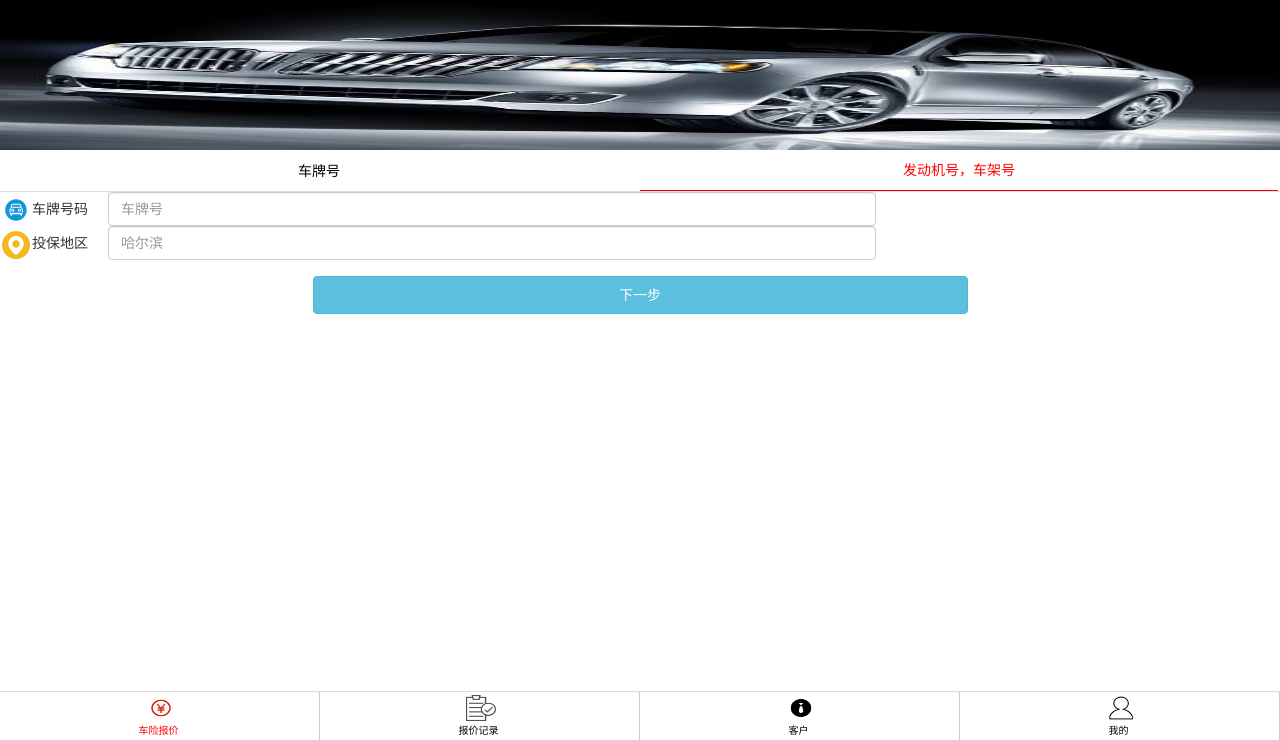
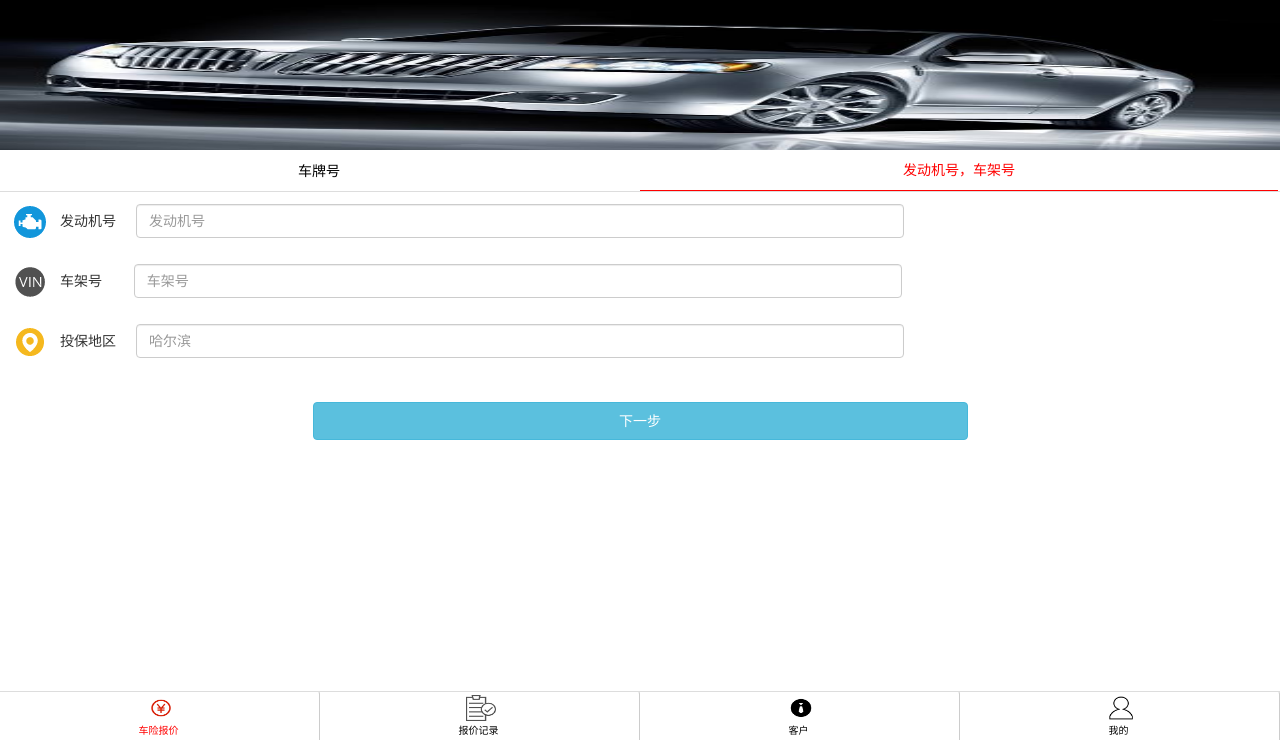
Before and after one commit to wty8023/ROBOT-JOX-app, a plain HTML site: page 01首页.html in a window 1280 px wide. Both pictures are taken after a click on the link "发动机号，车架号". Shown: the part 60-800 px from the top of the page. Drawn offline with Linux system fonts and the light colour scheme.

Commit message:
app的首页QAQ完成

```diff
--- a/01首页.html
+++ b/01首页.html
@@ -31,11 +31,12 @@
                             <span><img src="img/地区.png" alt=""/>投保地区<input type="text" class="form-control" placeholder="哈尔滨"/></span>
 
                         </div>
-                        <div class="tab-pane fade" id="engine">
-                            <span><img src="img/汽车.png" alt=""/>车牌号码<input type="text" class="form-control" placeholder="车牌号"/></span>
+                        <div class="tab-pane fade form-group" id="engine">
+                            <span><img src="img/发动机号.png" alt=""/>发动机号<input type="text" class="form-control" placeholder="发动机号"/></span>
+                            <br/>
+                            <span><img src="img/车架号.png" alt=""/>车架号&nbsp;&nbsp;&nbsp;<input type="text" class="form-control" placeholder="车架号"/></span>
                             <br/>
                             <span><img src="img/地区.png" alt=""/>投保地区<input type="text" class="form-control" placeholder="哈尔滨"/></span>
-
                         </div>
                     </div>
         </div>
--- a/css/01首页.css
+++ b/css/01首页.css
@@ -13,7 +13,7 @@
 #myTab .active{
     color: red;
 }
-#home img{
+#myTabContent img{
     margin: 1em 1em;
 }
 .form-control{
```
Also changed, not shown: img/发动机号.png (added), img/车架号.png (added).
